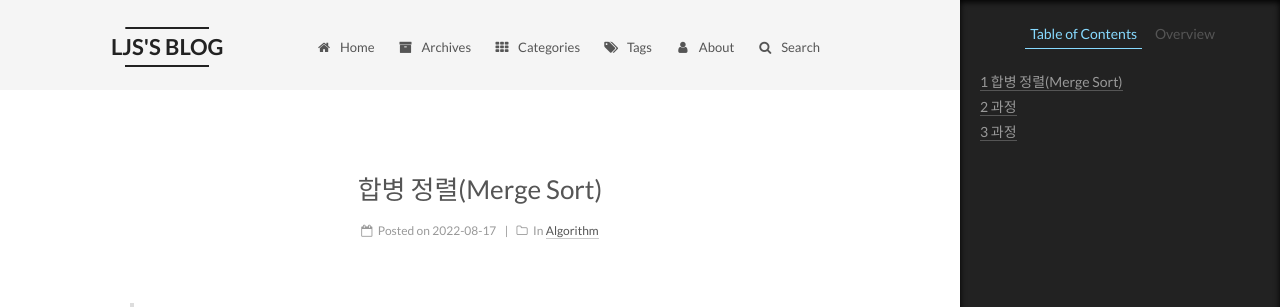
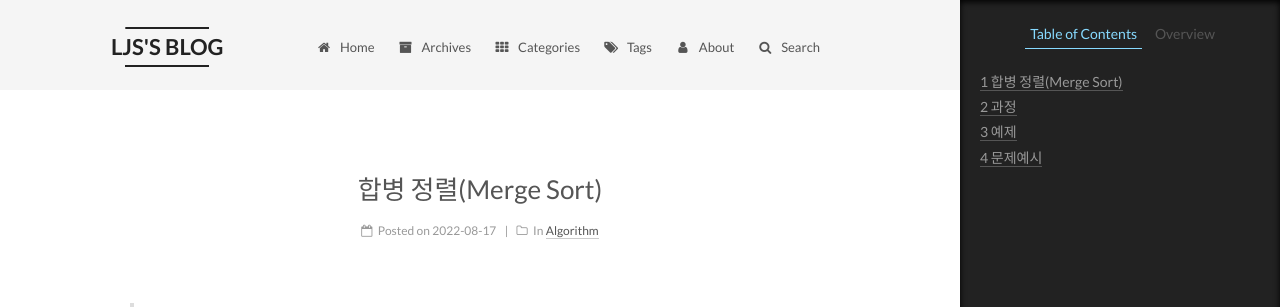
Before and after one commit to Lee-jisang/Lee-jisang.github.io, a Jekyll site: the page built from _posts/Algorithm/2022-08-17-merge-sort.md, in a window 1280 px wide and 1400 px high. Shown: the top 307 px of the window. Built offline with Jekyll 4.4.1, drawn with Linux system fonts in a browser that asks for light colours; comment, search, counter and statistics services are not loaded.

Commit message:
Update 2022-08-17-merge-sort.md

```diff
--- a/_posts/Algorithm/2022-08-17-merge-sort.md
+++ b/_posts/Algorithm/2022-08-17-merge-sort.md
@@ -42,11 +42,8 @@
  ![image](https://user-images.githubusercontent.com/76837780/185044560-e76c40e4-1195-47f0-8e27-547215412cb7.png)
 
 
-[참조](https://gmlwjd9405.github.io/2018/05/08/algorithm-merge-sort.html)
 
-
-
-# 과정
+# 예제
 
 - 배열에 27, 10, 12, 20, 25, 13, 15, 22이 저장되어 있다고 가정하고 자료를 오름차순으로 정렬해 보자.
 - 2개의 정렬된 리스트를 합병(merge)하는 과정
@@ -57,8 +54,9 @@
  ![image](https://user-images.githubusercontent.com/76837780/185045014-7ed84588-ad90-4c56-b364-b7d91c2a56b6.png)
 
 
+[참조](https://gmlwjd9405.github.io/2018/05/08/algorithm-merge-sort.html)
 
-## 코드 구현
+# 문제예시
 
 - [백준 11728. 배열 합치기](https://www.acmicpc.net/problem/11728)
 
```
